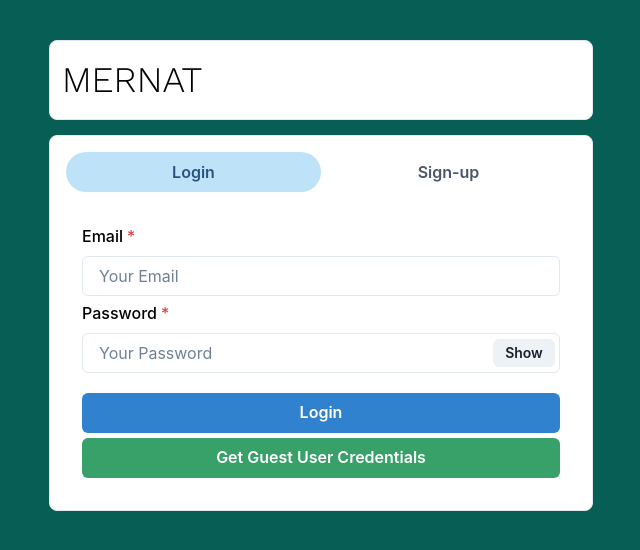
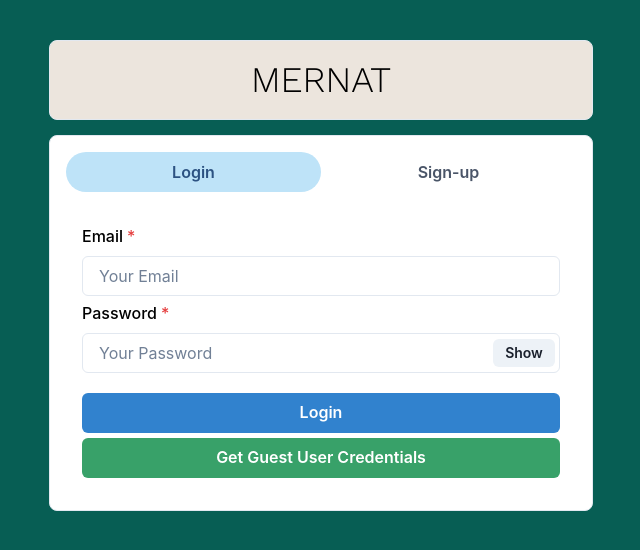
Before and after one commit to mohammedp010/MernAt, a React (Create React App) app in the folder frontend/: page / in a window 1280 px wide. Shown: the top 550 px of the page, without its empty margins (319-959 px from the left). Built offline with nearby package versions, Linux system fonts and the light colour scheme.

Commit message:
UI bugs fixed

```diff
--- a/frontend/public/index.html
+++ b/frontend/public/index.html
@@ -25,7 +25,8 @@
       work correctly both with client-side routing and a non-root public URL.
       Learn how to configure a non-root public URL by running `npm run build`.
     -->
-    <title>React App</title>
+    <title>MernAt - Socialize Yourself</title>
+
   </head>
   <body>
     <noscript>You need to enable JavaScript to run this app.</noscript>
--- a/frontend/src/App.js
+++ b/frontend/src/App.js
@@ -2,7 +2,15 @@ import './App.css';
 import { Route } from "react-router-dom";
 import HomePage from './Pages/HomePage';
 import ChatPage from './Pages/ChatPage';
+import React, { useEffect } from 'react';
+
+
 function App() {
+  useEffect(() => {
+    document.title = "MernAt - Socialize Yourself"
+    // eslint-disable-next-line
+  }, []);
+
   return (
     <div className="App">
       <Route exact path= '/' component={HomePage} exact />
--- a/frontend/src/Pages/HomePage.js
+++ b/frontend/src/Pages/HomePage.js
@@ -17,14 +17,14 @@ const HomePage = () => {
 
   return <Container maxW='xl' centerContent>
     <Box
-    d='flex'
+    display='flex'
     justifyContent="center"
     p={3}
-    bg={"white"}
     w="100%"
     m="40px 0 15px 0"
     borderRadius="lg"
     borderWidth="1px"
+      bgColor="#ECE5DD"
     >
       <Text fontSize="4xl" fontFamily="Work sans" justifyContent="center" color="black">MERNAT</Text>
     </Box>
--- a/frontend/src/index.js
+++ b/frontend/src/index.js
@@ -8,6 +8,7 @@ import ChatProvider from './Context/ChatProvider';
 
 
 // const root = ReactDOM.createRoot(document.getElementById('root'));
+
 ReactDOM.render(
   <BrowserRouter>
     <ChatProvider>
```
Also changed, not shown: 9 other files (tests, documents, lock files or other folders).
